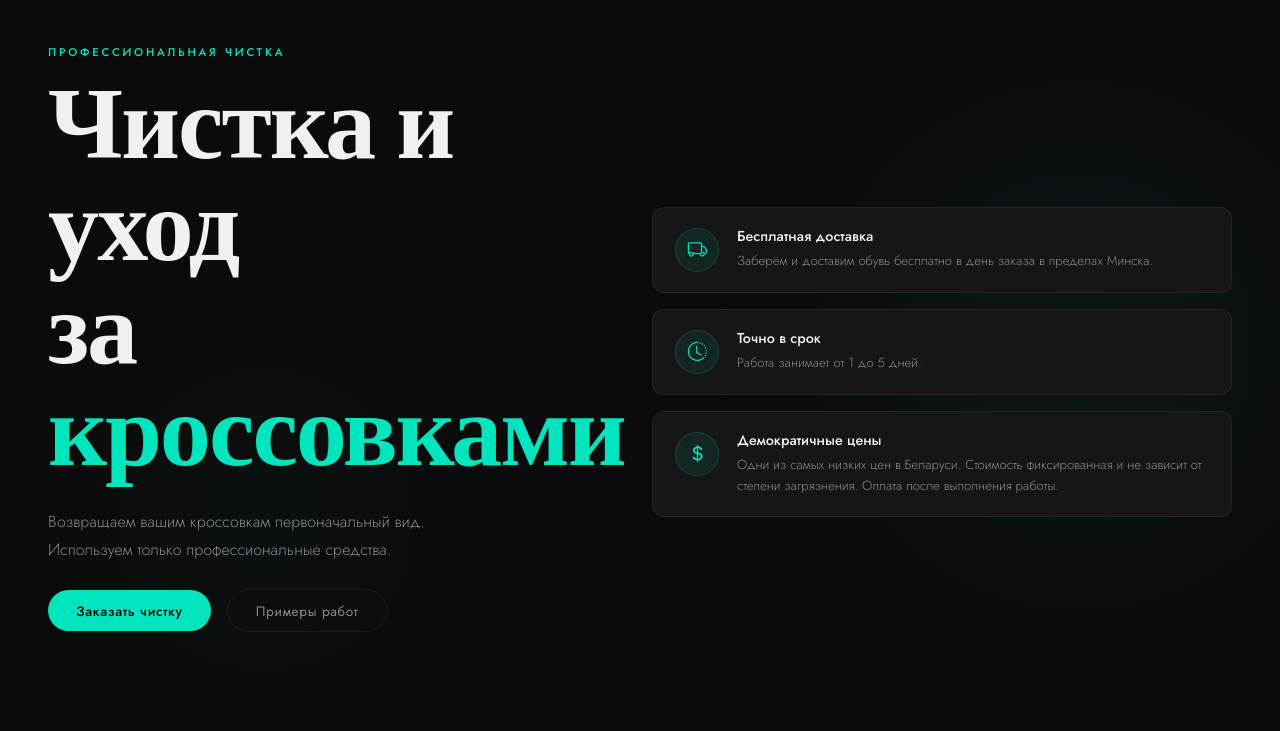
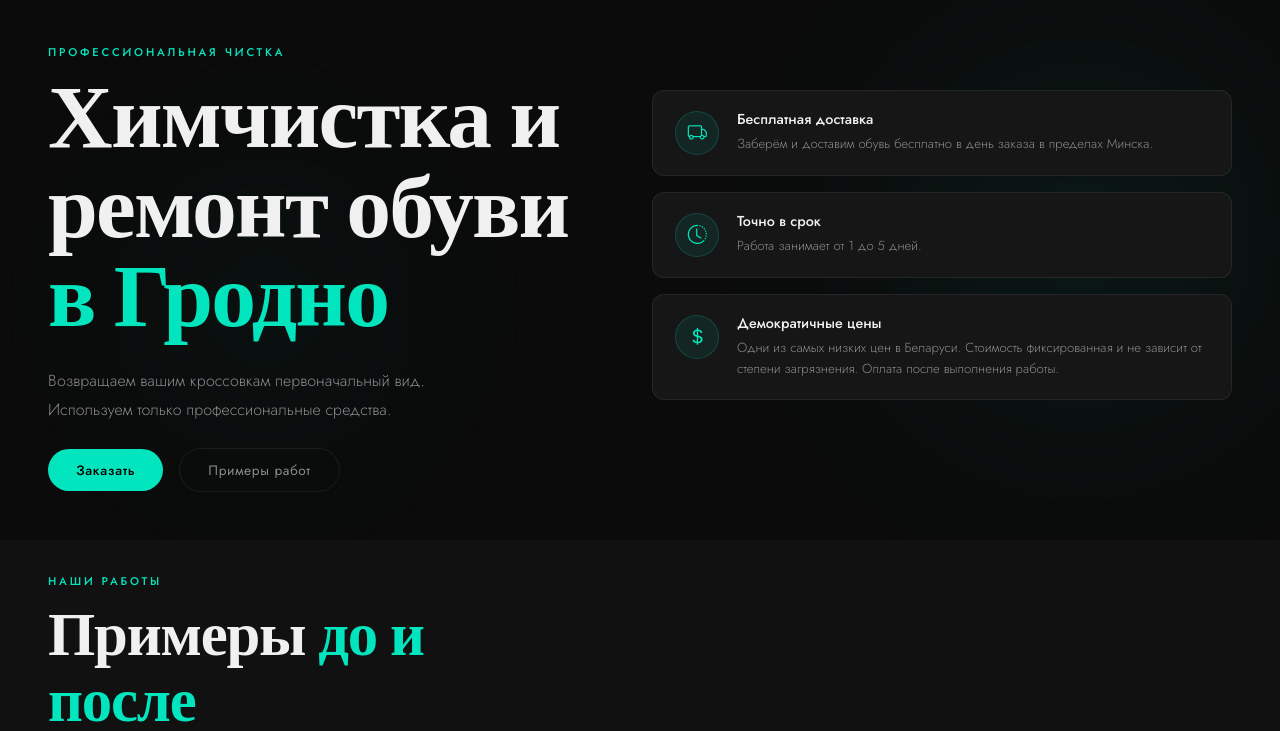
Before and after one commit to sneakercleandev/sneakerclean, a plain HTML site: page index.html in a window 1280 px wide. Shown: the part 69-800 px from the top of the page. Drawn offline with nearby package versions, Linux system fonts and the light colour scheme.

Commit message:
more manual styles update

```diff
--- a/css/style.css
+++ b/css/style.css
@@ -18,7 +18,7 @@
   --radius:  12px;
   --radius-lg: 20px;
 
-  --section-py: 7rem;
+  --section-py: 2rem;
   --transition: 0.35s cubic-bezier(0.4, 0, 0.2, 1);
 }
 
@@ -69,7 +69,7 @@
 
 .hero-title {
   font-family: var(--font-display);
-  font-size: clamp(3.5rem, 8vw, 7rem);
+  font-size: clamp(3.5rem, 7vw, 7rem);
   font-weight: 700;
   line-height: 1;
   letter-spacing: -0.02em;
@@ -345,9 +345,8 @@
 .section-hero > .container-fluid { position: relative; z-index: 1; }
 
 /* Vertical rhythm: clear the fixed navbar (≈80px) + breathing room */
-.py-section-hero {
+.py-section-header-hero {
   padding-top: 7rem;
-  padding-bottom: 5rem;
 }
 
 /* Left column: headline + CTA */
@@ -379,16 +378,10 @@
 /* Right column: vertically centres the feature card stack on desktop */
 .hero-feature-col {
   display: flex;
-  align-items: center;
-  /* On mobile add top spacing so cards don't crowd the CTA */
-  padding-top: 2.5rem;
-  padding-bottom: 2rem;
+  align-items: flex-start;
 }
+
 @media (min-width: 992px) {
-  .hero-feature-col {
-    padding-top: 0;
-    padding-bottom: 0;
-  }
 }
 
 /* Feature cards — dark card matching the reference screenshot */
--- a/index.html
+++ b/index.html
@@ -85,18 +85,20 @@
     <div class="blob blob-2" aria-hidden="true"></div>
 
     <div class="container-fluid px-4 px-lg-5">
-      <div class="row align-items-center min-vh-100 py-section-hero">
+      <div class="row py-section-header-hero">
+         <div class="col-lg-12">
+          <p class="overline">Профессиональная чистка</p>
+         </div>
+      </div>
+      <div class="row">
 
         <!-- ── LEFT COLUMN: headline + CTA + sneaker image ── -->
         <div class="col-lg-6 hero-content fade-up">
 
-          <!-- Service category label -->
-          <p class="overline">Профессиональная чистка</p>
-
           <!-- Main headline — large display type, accent on keyword -->
           <h1 class="hero-title">
-            Чистка и уход<br>
-            за <span class="accent">кроссовками</span>
+            Химчистка и ремонт обуви<br>
+            <span class="accent">в Гродно</span>
           </h1>
 
           <!-- Short supporting tagline -->
@@ -107,14 +109,14 @@
 
           <!-- Primary CTA -->
           <div class="d-flex align-items-center gap-3 mt-4 mb-5">
-            <a href="#order" class="btn btn-accent btn-lg">Заказать чистку</a>
+            <a href="#order" class="btn btn-accent btn-lg">Заказать</a>
             <a href="#examples" class="btn btn-ghost btn-lg">Примеры работ</a>
           </div>
         </div>
 
         <!-- ── RIGHT COLUMN: feature cards ── -->
         <!-- On desktop they sit beside the headline; on mobile they stack below -->
-        <div class="col-lg-6 hero-feature-col fade-up">
+        <div class="col-lg-6 hero-feature-col pt-lg-3 fade-up">
           <div class="hero-features d-flex flex-column gap-3">
 
             <!-- Feature card 1: free delivery -->
--- a/js/main.js
+++ b/js/main.js
@@ -95,7 +95,7 @@
     timer = setInterval(() => {
       const maxIndex = total - visibleCount();
       goTo(current >= maxIndex ? 0 : current + 1);
-    }, 3000);
+    }, 2500);
   }
   function stopTimer()    { clearInterval(timer); }
   function restartTimer() { stopTimer(); startTimer(); }
```
